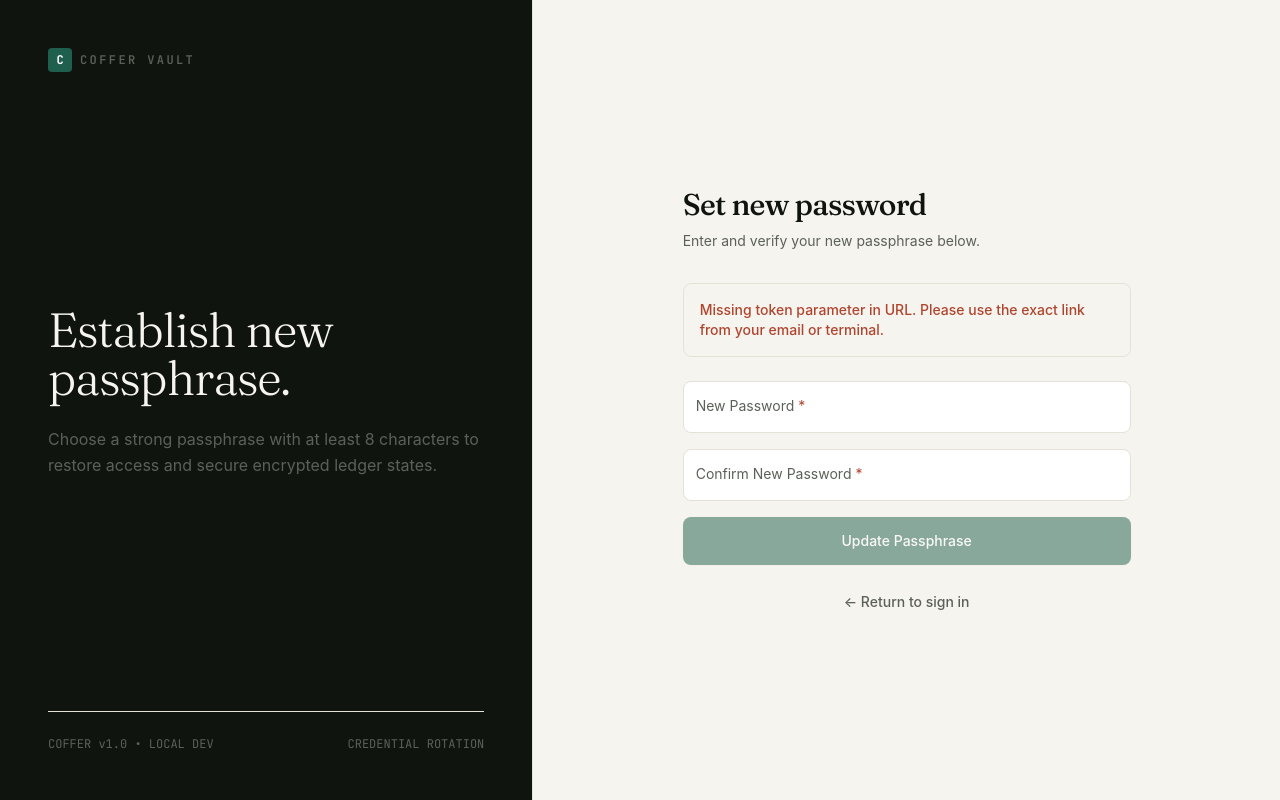
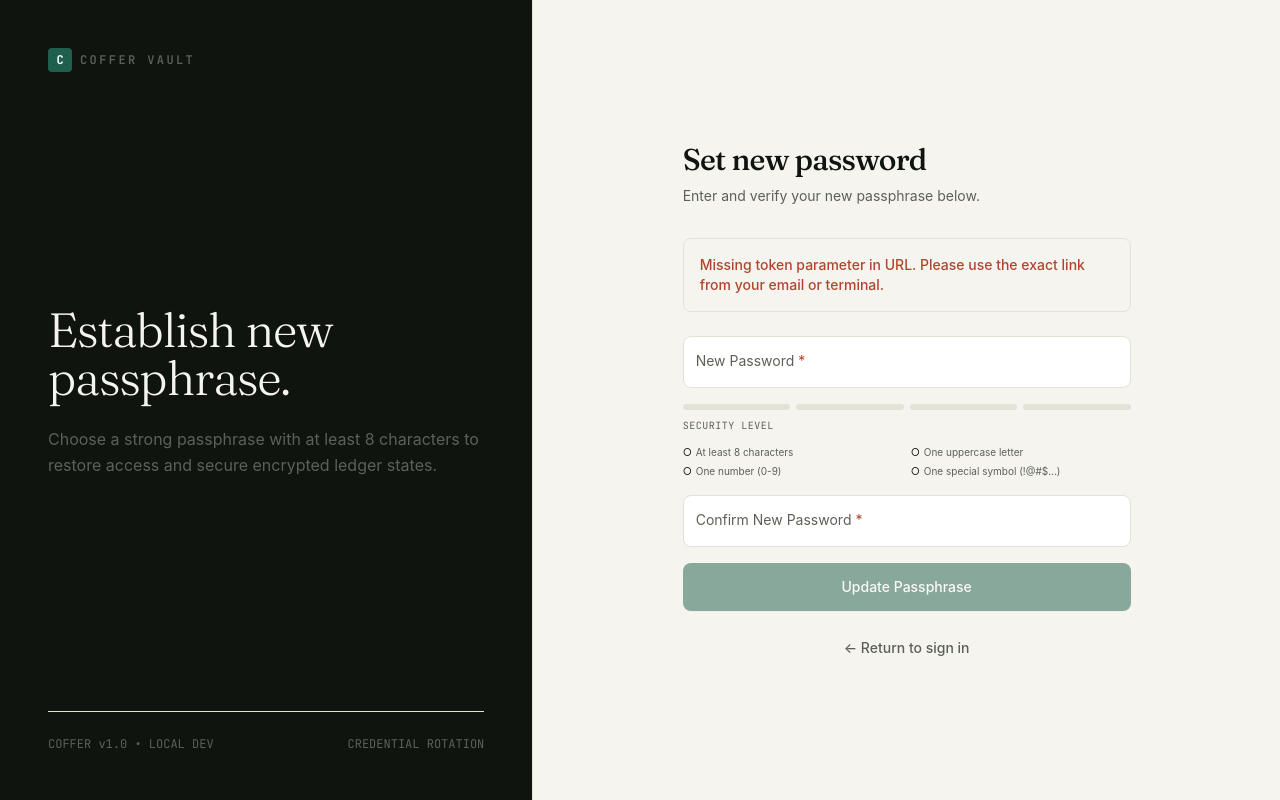
Before and after one commit to prakharrai12/COFFER, a React (Vite) app in the folder frontend/: page /reset-password in a window 1280 px wide. Built offline with nearby package versions, Linux system fonts and the light colour scheme; no server answers; a web font is replaced by a local one.

Commit message:
feat(auth): display interactive password complexity meter on user registration

```diff
--- a/frontend/src/components/auth/PasswordStrengthMeter.jsx
+++ b/frontend/src/components/auth/PasswordStrengthMeter.jsx
@@ -17,10 +17,15 @@ const PasswordStrengthMeter = ({ password = '' }) => {
 
   const { score, label, colorClass } = checkStrength(password);
 
-  if (!password) return null;
+  const requirements = [
+    { label: 'At least 8 characters', met: password.length >= 8 },
+    { label: 'One uppercase letter', met: /[A-Z]/.test(password) },
+    { label: 'One number (0-9)', met: /[0-9]/.test(password) },
+    { label: 'One special symbol (!@#$...)', met: /[^A-Za-z0-9]/.test(password) },
+  ];
 
   return (
-    <div className="mt-1 mb-4">
+    <div className="mt-1.5 mb-4 space-y-2">
       <div className="flex gap-1.5 h-1.5 w-full">
         {[1, 2, 3, 4].map((level) => (
           <div
@@ -31,12 +36,12 @@ const PasswordStrengthMeter = ({ password = '' }) => {
           />
         ))}
       </div>
-      <div className="flex justify-between items-center mt-1">
-        <span className="text-[11px] font-medium text-ink-muted uppercase tracking-wider">
-          Password Strength
+      <div className="flex justify-between items-center">
+        <span className="text-[10px] font-mono text-ink-muted uppercase tracking-wider">
+          Security Level
         </span>
         <span
-          className={`text-[11px] font-semibold uppercase tracking-wider ${
+          className={`text-[10px] font-mono font-semibold uppercase tracking-wider ${
             score <= 1
               ? 'text-negative'
               : score === 2
@@ -47,6 +52,19 @@ const PasswordStrengthMeter = ({ password = '' }) => {
           {label}
         </span>
       </div>
+
+      <div className="grid grid-cols-2 gap-x-2 gap-y-1 pt-1">
+        {requirements.map((req, idx) => (
+          <div key={idx} className="flex items-center gap-1 text-[10px] font-sans">
+            <span className={req.met ? 'text-positive font-bold' : 'text-ink-muted/50'}>
+              {req.met ? '✓' : '○'}
+            </span>
+            <span className={req.met ? 'text-ink font-medium' : 'text-ink-muted'}>
+              {req.label}
+            </span>
+          </div>
+        ))}
+      </div>
     </div>
   );
 };
```
